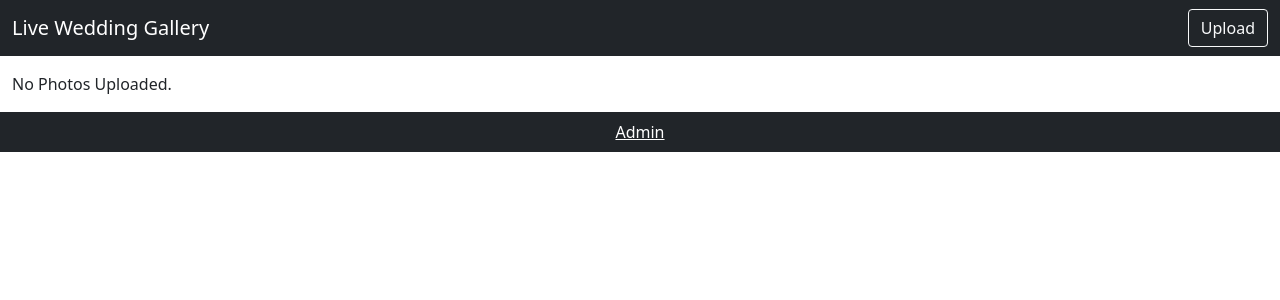
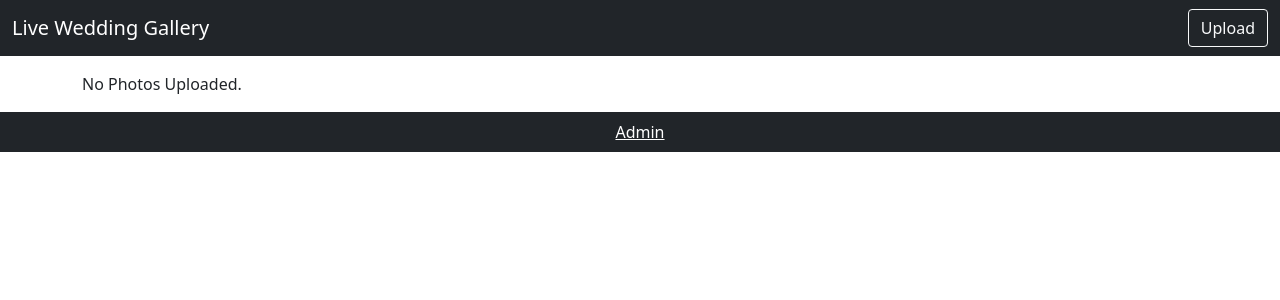
Before and after one commit to zmdavis15/wedding_gallery, a Django app: page / in a window 1280 px wide. Shown: the top 300 px of the page. Run offline with Django 4.2, Linux system fonts and the light colour scheme; data that the repository does not hold is empty; some libraries are stand-ins or nearby versions.

Commit message:
changed container width

```diff
--- a/layout/templates/layout/index.html
+++ b/layout/templates/layout/index.html
@@ -3,7 +3,7 @@
 {% block title %}Live Wedding - Ben and Lindsay{% endblock %}
 
 {% block content %}
-<div id="main_content" class="container-fluid">
+<div id="main_content" class="container">
   <div class="row">
 
     {% for obj in object_list %}
```
